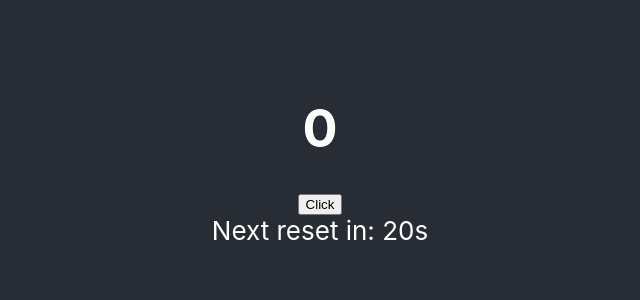
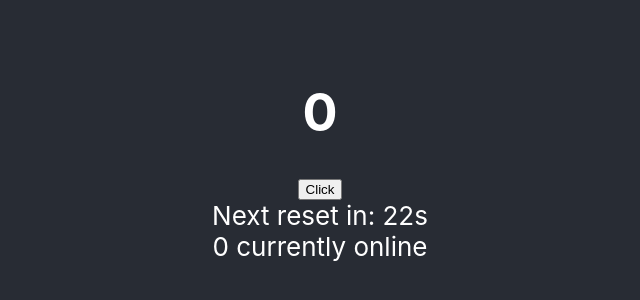
Before and after one commit to Maxiomm/button-online, a React (Create React App) app: page / in a window 1280 px wide. Shown: the part 246-546 px from the top of the page, without its empty margins (320-960 px from the left). Built offline with nearby package versions, Linux system fonts and the light colour scheme; no server answers; the database is empty.

Commit message:
Added server and sync

```diff
--- a/package.json
+++ b/package.json
@@ -6,6 +6,7 @@
     "@testing-library/jest-dom": "^5.17.0",
     "@testing-library/react": "^13.4.0",
     "@testing-library/user-event": "^13.5.0",
+    "firebase": "^10.12.4",
     "react": "^18.3.1",
     "react-dom": "^18.3.1",
     "react-scripts": "5.0.1",
--- a/src/App.js
+++ b/src/App.js
@@ -2,43 +2,48 @@ import React, { useState, useEffect } from "react";
 import "./App.css";
 import Header from "./components/Header";
 import { useCountdown } from "./hooks/useCountdown";
+import { useOnlineUsers } from "./hooks/useOnlineUsers";
+import { ref, onValue, set } from "firebase/database";
+import { database } from "./firebase";
 
 function App() {
   // State to keep track of the count
   const [count, setCount] = useState(0);
+
   // State to determine if it is the initial load of the component
   const [isInitialLoad, setIsInitialLoad] = useState(true);
+
   // Use the custom hook to get the time left for the countdown
   const timeLeft = useCountdown(1);
 
-  // Effect to read the saved count value from localStorage when the component mounts
-  useEffect(() => {
-    const savedCount = localStorage.getItem("count");
-    if (savedCount !== null) {
-      setCount(parseInt(savedCount, 10));
-    }
-    setIsInitialLoad(false); // Mark the initial load as complete
-  }, []);
+  // Use the custom hook to get the number of online people on the app
+  const onlineCount = useOnlineUsers();
 
-  // Effect to save the count value to localStorage whenever it changes
-  useEffect(() => {
-    if (!isInitialLoad) {
-      localStorage.setItem("count", count);
-    }
-  }, [count, isInitialLoad]);
+  // Firebase reference for the click count
+  const countRef = ref(database, "clickCount");
 
   // Function to increment the count
   const incrementCount = () => {
-    setCount(count + 1);
+    set(countRef, count + 1); // Update the count in Firebase
   };
+
+  // Effect to read the click count value from Firebase when the component mounts
+  useEffect(() => {
+    onValue(countRef, (snapshot) => {
+      if (snapshot.exists()) {
+        setCount(snapshot.val()); // Update local state with the value from Firebase
+      }
+      setIsInitialLoad(false); // Mark the initial load as complete
+    });
+  }, [countRef]);
 
   // Effect to reset the count to 0 when the timeLeft reaches 0
   useEffect(() => {
     if (timeLeft === 0 && !isInitialLoad) {
-      console.log("reset du count.");
-      setCount(0);
+      console.log("reset count.");
+      set(countRef, 0); // Reset the count in Firebase
     }
-  }, [timeLeft, isInitialLoad]);
+  }, [timeLeft, isInitialLoad, countRef]);
 
   return (
     <div className="App">
@@ -46,6 +51,7 @@ function App() {
         count={count}
         incrementCount={incrementCount}
         timeLeft={timeLeft}
+        onlineCount={onlineCount}
       />
     </div>
   );
--- a/src/components/Header.js
+++ b/src/components/Header.js
@@ -1,12 +1,13 @@
 import React from "react";
 
 // Header component to display the counter, button, and timer
-function Header({ count, incrementCount, timeLeft }) {
+function Header({ count, incrementCount, timeLeft, onlineCount }) {
   return (
     <header className="App-header">
       <h1>{count}</h1>
       <button onClick={incrementCount}>Click</button>
       <div className="timer">Next reset in: {timeLeft}s</div>
+      <div className="online-counter">{onlineCount} currently online</div>
     </header>
   );
 }
--- /dev/null
+++ b/src/firebase.js
@@ -0,0 +1,20 @@
+import { initializeApp } from "firebase/app";
+import { getDatabase } from "firebase/database";
+
+const firebaseConfig = {
+  apiKey: "AIzaSyAxeADK3OZwLI9fWLE3vcA8-luobGNo4rk",
+  authDomain: "button-online-64cd1.firebaseapp.com",
+  databaseURL:
+    "https://button-online-64cd1-default-rtdb.europe-west1.firebasedatabase.app/",
+  projectId: "button-online-64cd1",
+  storageBucket: "button-online-64cd1.appspot.com",
+  messagingSenderId: "1061969254925",
+  appId: "1:1061969254925:web:b2ec87596151d1a3a8d344",
+  measurementId: "G-JV6C85QR2E",
+};
+
+// Initialize Firebase
+const app = initializeApp(firebaseConfig);
+const database = getDatabase(app);
+
+export { database };
--- /dev/null
+++ b/src/hooks/useOnlineUsers.js
@@ -0,0 +1,56 @@
+import { useState, useEffect } from "react";
+import {
+  ref,
+  onValue,
+  push,
+  set,
+  remove,
+  onDisconnect,
+  off,
+} from "firebase/database";
+import { database } from "../firebase";
+
+// Custom hook to manage online users count
+export const useOnlineUsers = () => {
+  // State to keep track of the online user count
+  const [onlineCount, setOnlineCount] = useState(0);
+
+  useEffect(() => {
+    // Reference to the special Firebase path that indicates connection status
+    const onlineRef = ref(database, ".info/connected");
+
+    // Reference to the path where online users are stored
+    const userRef = ref(database, "onlineUsers");
+
+    // Handler for connection status changes
+    const handleConnectionStatus = (snapshot) => {
+      if (snapshot.val() === true) {
+        const newUserRef = push(userRef);
+        set(newUserRef, true);
+        onDisconnect(newUserRef).remove();
+      }
+    };
+
+    // Handler for changes in the online user count
+    const handleUserCount = (snapshot) => {
+      if (snapshot.exists()) {
+        setOnlineCount(snapshot.size);
+      } else {
+        setOnlineCount(0);
+      }
+    };
+
+    // Attach the handlers to the Firebase references
+    onValue(onlineRef, handleConnectionStatus);
+    onValue(userRef, handleUserCount);
+
+    // Cleanup function to detach handlers when the component unmounts
+    return () => {
+      off(onlineRef, "value", handleConnectionStatus);
+      off(userRef, "value", handleUserCount);
+    };
+  }, []);
+
+  // Return the current online user count
+  return onlineCount;
+};
```
Also changed, not shown: 1 other file (tests, documents, lock files or other folders).
